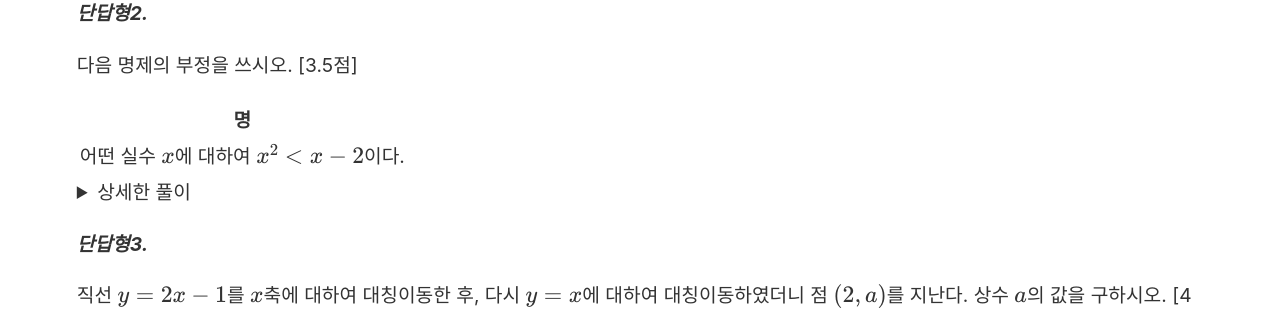
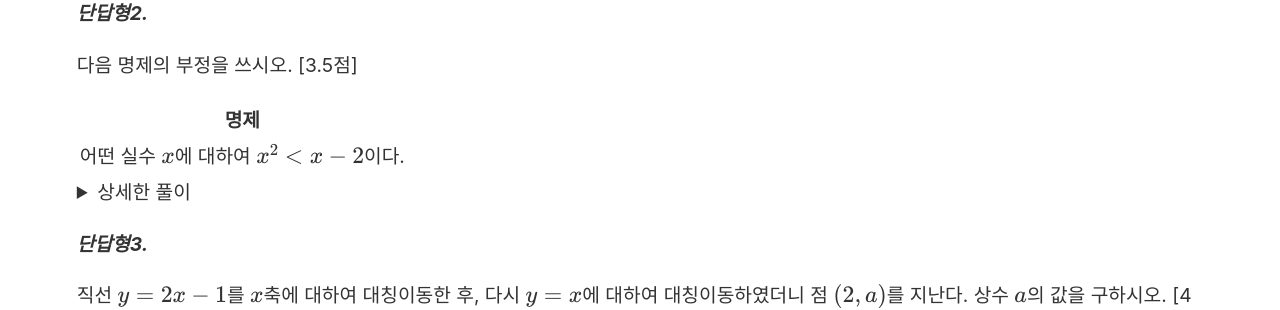
Before and after one commit to gwandae/test, a Jekyll site: the page built from 2022 천여 고1 3차고사.md, in a window 1280 px wide and 900 px high, scrolled down 5201 px. Shown: the part 152-462 px from the top of the window. Built offline with Jekyll 4.4.1, drawn with Linux system fonts in a browser that asks for light colours; formulas are drawn with MathJax 3.

Commit message:
Update 2022 천여 고1 3차고사.md

```diff
--- a/2022 천여 고1 3차고사.md
+++ b/2022 천여 고1 3차고사.md
@@ -282,7 +282,7 @@ $
 
 다음 명제의 부정을 쓰시오. [3.5점]
 
-|명|
+|명제|
 |-|
 |어떤 실수 $x$에 대하여 $x^2<x-2$이다.|
 
```
